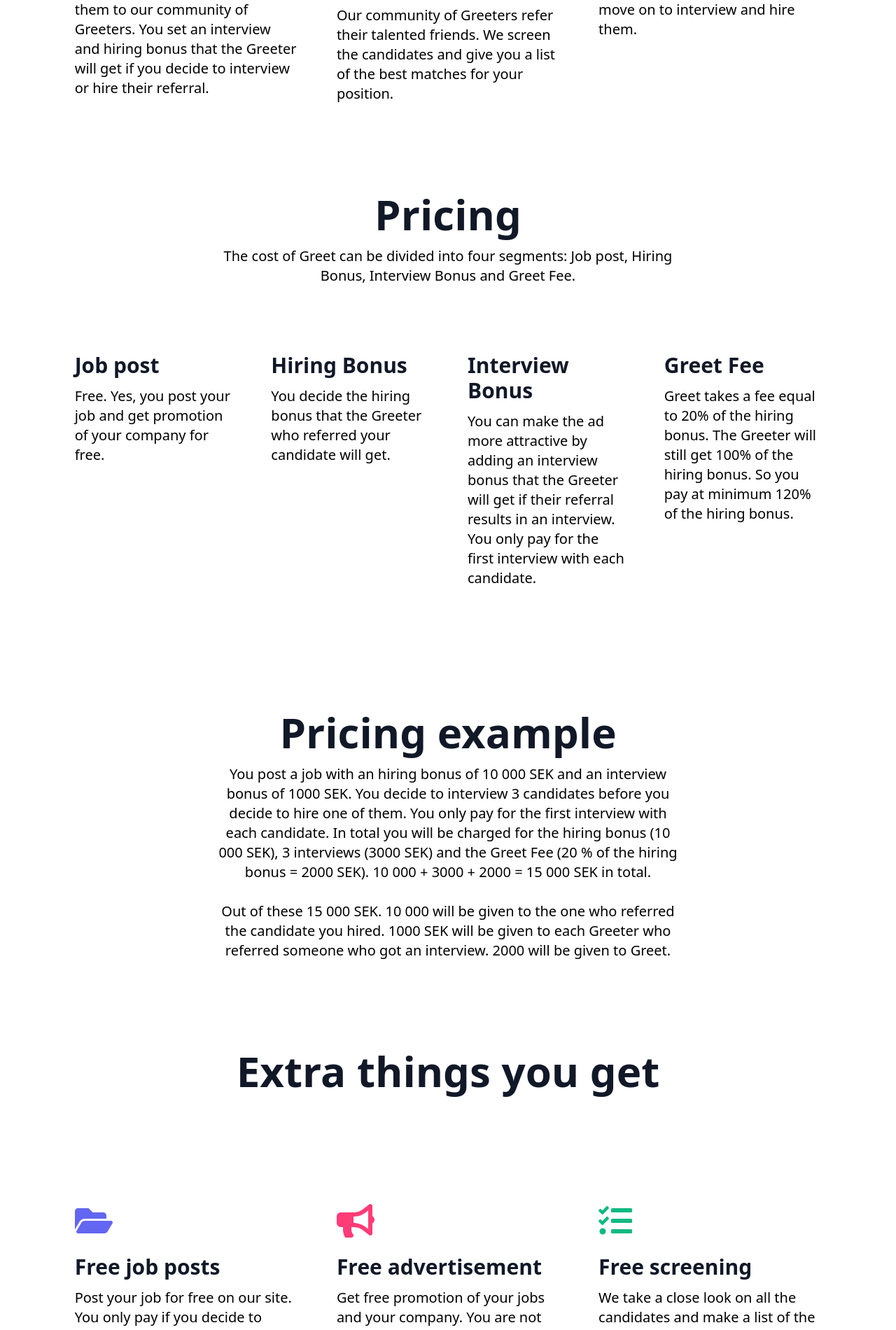
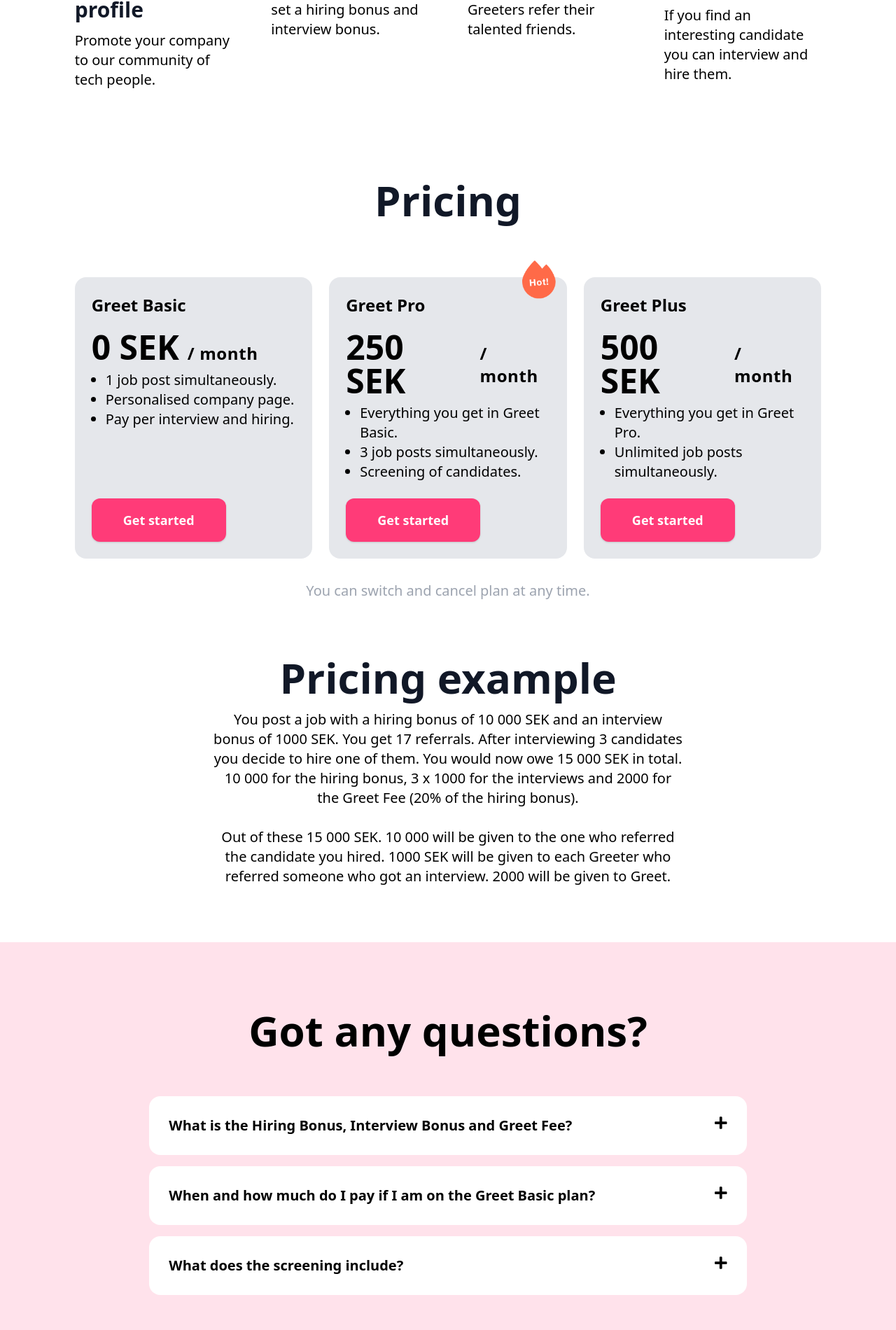
Before and after one commit to johan-akerman/Greet, a React (Create React App) app: page /for-companies in a window 1280 px wide. Shown: the part 672-2572 px from the top of the page at 70% size. Built offline with nearby package versions, Linux system fonts and the light colour scheme.

Commit message:
fixed texts and  added pricing plans

```diff
--- a/src/pages/ForCompanies.js
+++ b/src/pages/ForCompanies.js
@@ -1,12 +1,15 @@
 import { FAQ } from "../components/FAQ";
 import { Banner } from "../components/Banner";
 import { useEffect } from "react";
+import hot from "../images/hot.png";
+import { Link } from "react-router-dom";
 import { FontAwesomeIcon } from "@fortawesome/react-fontawesome";
 import {
   faTasks,
   faBullhorn,
   faCopy,
   faFolderOpen,
+  faEnvelopeOpenText,
   faIdCard,
   faHandsHelping,
 } from "@fortawesome/free-solid-svg-icons";
@@ -22,7 +25,7 @@
           Greet for Companies
         </h1>
 
-        <div className="grid lg:grid-cols-3 grid-cols-1 gap-14 md:py-40 md:pb-12 py-12   md:text-left text-center md:w-10/12 w-11/12  mx-auto ">
+        <div className="grid lg:grid-cols-4 md:grid-cols-2 grid-cols-1 gap-14 md:py-40 md:pb-12 py-12   md:text-left text-center md:w-10/12 w-11/12  mx-auto ">
           <div>
             <FontAwesomeIcon
               className="text-5xl mb-6  text-green-500"
@@ -33,12 +36,10 @@
               Step 1:
             </h2>
             <h1 className="text-3xl text-gray-900 pb-3 font-semibold">
-              You post a job
+              Create a company profile
             </h1>
             <p className="text-xl font-light">
-              We post your jobs and promote them to our community of Greeters.
-              You set an interview and hiring bonus that the Greeter will get if
-              you decide to interview or hire their referral.
+              Promote your company to our community of tech people.
             </p>
           </div>
 
@@ -52,12 +53,26 @@
               Step 2:
             </h2>
             <h1 className="text-3xl text-gray-900 pb-3  font-semibold">
-              Referrals and screening
+              Post a job
             </h1>
             <p className="text-xl font-light">
-              Our community of Greeters refer their talented friends. We screen
-              the candidates and give you a list of the best matches for your
-              position.
+              Write a job description, set a hiring bonus and interview bonus.
+            </p>
+          </div>
+
+          <div>
+            <FontAwesomeIcon
+              className="text-5xl mb-6  text-primary"
+              icon={faEnvelopeOpenText}
+            />
+            <h2 className="text-gray-900 tracking-wide pb-2 uppercase font-semibold">
+              Step 3:
+            </h2>
+            <h1 className="text-3xl  text-gray-900 pb-3 font-semibold">
+              Greeters refer
+            </h1>
+            <p className="text-xl font-light">
+              Our community of Greeters refer their talented friends.
             </p>
           </div>
 
@@ -67,159 +82,124 @@
               icon={faHandsHelping}
             />
             <h2 className="text-gray-900 tracking-wide pb-2 uppercase font-semibold">
-              Step 3:
+              Step 4:
             </h2>
             <h1 className="text-3xl  text-gray-900 pb-3 font-semibold">
               Interview and hire
             </h1>
             <p className="text-xl font-light">
-              When you find a great fit you move on to interview and hire them.
+              If you find an interesting candidate you can interview and hire
+              them.
             </p>
           </div>
         </div>
       </div>
-
-      <div className="bg-white pt-20 md:pb-20">
-        <h1 className="max-w-2xl mx-auto text-center md:text-6xl text-4xl font-bold text-gray-900">
+      <div className="bg-white pt-20 md:pb-20 lg:w-10/12 md:w-10/12 w-11/12 mx-auto">
+        <h1 className="text-center md:text-6xl text-4xl font-bold text-gray-900">
           Pricing
         </h1>
 
-        <p className="text-xl mx-auto max-w-2xl text-center pt-4">
-          The cost of Greet can be divided into four segments: Job post, Hiring
-          Bonus, Interview Bonus and Greet Fee.{" "}
-        </p>
+        <div className="grid lg:grid-cols-3 md:gap-6 gap-10 grid-cols-1 mt-20 mx-auto">
+          <div className="w-full bg-gray-200 text-black rounded-2xl p-6 text-left relative">
+            <h1 className=" md:text-2xl text-xl font-bold">Greet Basic</h1>
+            <span className="flex items-baseline mt-5 mb-2">
+              <h1 className=" md:text-5xl text-2xl font-bold mr-3">0 SEK</h1>
+              <p className="font-semibold tracking-wide align-baseline text-2xl">
+                / month
+              </p>
+            </span>
 
-        <div className="grid lg:grid-cols-4 grid-cols-1 gap-14 md:py-24 md:pb-12 py-12   md:text-left text-center md:w-10/12 w-11/12  mx-auto ">
-          <div>
-            <h1 className="text-3xl text-gray-900 pb-3 font-semibold">
-              Job post
-            </h1>
-            <p className="text-xl font-light">
-              Free. Yes, you post your job and get promotion of your company for
-              free.
-            </p>
+            <ul className="list-disc ml-5 mb-6 text-xl">
+              <li>1 job post simultaneously. </li>
+              <li>Personalised company page. </li>
+              <li>Pay per interview and hiring.</li>
+            </ul>
+
+            <Link
+              to="/post-job"
+              className="md:absolute md:bottom-6 transform ease-in duration-100 hover:-translate-y-1 hover:shadow-lg md:mx-0  w-48 text-white shadow font-semibold rounded-xl flex items-center justify-center px-8 py-3 border border-transparent text-base  bg-primary  md:py-4 md:text-lg md:px-10"
+            >
+              Get started
+            </Link>
+          </div>
+          <div className="w-full bg-gray-200 text-black rounded-2xl p-6 text-left relative">
+            <img src={hot} className="absolute right-4 -top-6 w-12" alt="hot" />
+            <h1 className=" md:text-2xl text-xl font-bold">Greet Pro</h1>
+            <span className="flex items-baseline mt-5 mb-2">
+              <h1 className=" md:text-5xl text-2xl font-bold mr-3">250 SEK</h1>
+              <p className="font-semibold tracking-wide align-baseline text-2xl">
+                / month
+              </p>
+            </span>
+
+            <ul className="list-disc ml-5 mb-6 text-xl">
+              <li>Everything you get in Greet Basic.</li>
+              <li>3 job posts simultaneously. </li>
+              <li>Screening of candidates.</li>
+            </ul>
+
+            <Link
+              to="/post-job"
+              className="transform ease-in duration-100 hover:-translate-y-1 hover:shadow-lg md:mx-0 w-48 text-white shadow font-semibold rounded-xl flex items-center justify-center px-8 py-3 border border-transparent text-base  bg-primary  md:py-4 md:text-lg md:px-10"
+            >
+              Get started
+            </Link>
           </div>
 
-          <div>
-            <h1 className="text-3xl text-gray-900 pb-3  font-semibold">
-              Hiring Bonus
-            </h1>
-            <p className="text-xl font-light">
-              You decide the hiring bonus that the Greeter who referred your
-              candidate will get.
-            </p>
-          </div>
+          <div className="w-full bg-gray-200 text-black rounded-2xl p-6 text-left relative">
+            <h1 className=" md:text-2xl text-xl font-bold">Greet Plus</h1>
+            <span className="flex items-baseline mt-5 mb-2">
+              <h1 className=" md:text-5xl text-2xl font-bold mr-3">500 SEK</h1>
+              <p className="font-semibold tracking-wide align-baseline text-2xl">
+                / month
+              </p>
+            </span>
 
-          <div>
-            <h1 className="text-3xl  text-gray-900 pb-3 font-semibold">
-              Interview Bonus
-            </h1>
-            <p className="text-xl font-light">
-              You can make the ad more attractive by adding an interview bonus
-              that the Greeter will get if their referral results in an
-              interview. You only pay for the first interview with each
-              candidate.
-            </p>
-          </div>
+            <ul className="list-disc ml-5 mb-6 text-xl">
+              <li>Everything you get in Greet Pro. </li>
+              <li>Unlimited job posts simultaneously.</li>
+            </ul>
 
-          <div>
-            <h1 className="text-3xl  text-gray-900 pb-3 font-semibold">
-              Greet Fee
-            </h1>
-            <p className="text-xl font-light">
-              Greet takes a fee equal to 20% of the hiring bonus. The Greeter
-              will still get 100% of the hiring bonus. So you pay at minimum
-              120% of the hiring bonus.
-            </p>
+            <Link
+              to="/post-job"
+              className="md:absolute md:bottom-6 transform ease-in duration-100 hover:-translate-y-1 hover:shadow-lg  w-48 text-white shadow font-semibold rounded-xl flex items-center justify-center px-8 py-3 border border-transparent text-base  bg-primary  md:py-4 md:text-lg md:px-10"
+            >
+              Get started
+            </Link>
           </div>
         </div>
+        <p className="mt-8 text-center text-xl text-gray-400">
+          You can switch and cancel plan at any time.
+        </p>
       </div>
-
-      <div className="bg-white py-12 px-3">
+      <div className="bg-white md:pt-0 pt-12 mb-20 px-3">
         <h1 className="max-w-2xl mx-auto text-center md:text-6xl text-4xl font-bold text-gray-900">
           Pricing example
         </h1>
 
         <p className="text-xl mx-auto max-w-2xl text-center pt-4">
-          You post a job with an hiring bonus of 10 000 SEK and an interview
-          bonus of 1000 SEK. You decide to interview 3 candidates before you
-          decide to hire one of them. You only pay for the first interview with
-          each candidate. In total you will be charged for the hiring bonus (10
-          000 SEK), 3 interviews (3000 SEK) and the Greet Fee (20 % of the
-          hiring bonus = 2000 SEK). 10 000 + 3000 + 2000 = 15 000 SEK in total.{" "}
-          <br /> <br /> Out of these 15 000 SEK. 10 000 will be given to the one
-          who referred the candidate you hired. 1000 SEK will be given to each
-          Greeter who referred someone who got an interview. 2000 will be given
-          to Greet.
+          You post a job with a hiring bonus of 10 000 SEK and an interview
+          bonus of 1000 SEK. You get 17 referrals. After interviewing 3
+          candidates you decide to hire one of them. You would now owe 15 000
+          SEK in total. 10 000 for the hiring bonus, 3 x 1000 for the interviews
+          and 2000 for the Greet Fee (20% of the hiring bonus).
+          <br />
+          <br />
+          Out of these 15 000 SEK. 10 000 will be given to the one who referred
+          the candidate you hired. 1000 SEK will be given to each Greeter who
+          referred someone who got an interview. 2000 will be given to Greet.
         </p>
       </div>
 
-      <div className="bg-white pt-20 md:pb-20">
-        <h1 className="max-w-2xl mx-auto text-center md:text-6xl text-4xl font-bold text-gray-900">
-          Extra things you get
-        </h1>
-
-        <div className="grid lg:grid-cols-3 grid-cols-1 gap-14 md:py-40 md:pb-12 py-12   md:text-left text-center md:w-10/12 w-11/12  mx-auto ">
-          <div>
-            <FontAwesomeIcon
-              className="text-5xl mb-6 text-indigo-500"
-              icon={faFolderOpen}
-            />
-
-            <h1 className="text-3xl text-gray-900 pb-3 font-semibold">
-              Free job posts
-            </h1>
-            <p className="text-xl font-light">
-              Post your job for free on our site. You only pay if you decide to
-              interview or hire a candidate that someone referred.
-            </p>
-          </div>
-
-          <div>
-            <FontAwesomeIcon
-              className="text-5xl mb-6 text-primary"
-              icon={faBullhorn}
-            />
-
-            <h1 className="text-3xl text-gray-900 pb-3  font-semibold">
-              Free advertisement
-            </h1>
-            <p className="text-xl font-light">
-              Get free promotion of your jobs and your company. You are not
-              obligated to interview or hire someone only because you posted a
-              job.
-            </p>
-          </div>
-
-          <div>
-            <FontAwesomeIcon
-              className="text-5xl mb-6 text-green-500"
-              icon={faTasks}
-            />
-
-            <h1 className="text-3xl  text-gray-900 pb-3 font-semibold">
-              Free screening
-            </h1>
-            <p className="text-xl font-light">
-              We take a close look on all the candidates and make a list of the
-              ones that is the best fit for your jobs.
-            </p>
-          </div>
-        </div>
-      </div>
-
       <FAQ
-        questionOne="What does it cost to post a job?"
-        answerOne="Nothing, you pay when you decide to interview or hire a candidate that someone referred."
-        questionTwo="How much do we pay?"
-        answerTwo="You pay for each interview you have with a candidate, this is called the interview bonus. If you post a job with a hiring bonus of 10.000 SEK. You will
-        in total be charged 12.000 SEK. 10.000 will get paid to the referrer
-        and 2.000 will get paid to Greet. Greet does not take a fee of the
-        interview bonus."
-        questionThree="How do I post my jobs on Greet?"
-        answerThree="We just launched Greet and currently looking for the most exciting tech companies in Sweden to post their jobs on the site. Feel free to reach out to us at join.greet@gmail.com"
+        questionOne="What is the Hiring Bonus, Interview Bonus and Greet Fee?"
+        answerOne="The hiring bonus is what the Greeters will see on the job board and get paid if their referral results in a hiring. The Interview bonus is what is paid if a referral ends up with an interview. You decide what the hiring- and interview bonus should be. The Greet Fee is equal to 20% of your hiring bonus."
+        questionTwo="When and how much do I pay if I am on the Greet Basic plan?"
+        answerTwo="You pay when you interview and/ or hire someone. You decide how much you will pay by deciding your own Hiring Bonus and Interview Bonus. Take a look at the example above for more information."
+        questionThree="What does the screening include?"
+        answerThree="In the  Greet Pro and Greet Plus plan a screening is included. This means that we take a close look at all the candidates and make a list of the ones that are the best fit.
+        "
       />
-
       <Banner
         title="Ready to hire your next star?"
         button="Post a job"
--- a/src/pages/Home.js
+++ b/src/pages/Home.js
@@ -61,8 +61,8 @@
       <FAQ
         questionOne="How do I post jobs on Greet?"
         answerOne="Reach out to us at join.greet@gmail.com"
-        questionTwo="When will there be more jobs on Greet?"
-        answerTwo="We just launched Greet and are currently looking for the most exciting tech companies in Sweden to post their jobs on the site. In order words: soon. "
+        questionTwo="What is Hiring Bonus and Interview Bonus?"
+        answerTwo="The hiring bonus is what the Greeter (the one who refers) will see on the job board and get paid if their referral results in a hiring. The Interview bonus is what is paid if a referral ends up with an interview. Both are listed on the job ads."
         questionThree="When does the Greeter get paid?"
         answerThree="The one who refer someone to a job (also known as a Greeter) gets paid when their candidate get an interview or get hired. The amount is specified on the job ads."
       />
--- a/src/pages/PostJob.js
+++ b/src/pages/PostJob.js
@@ -81,9 +81,9 @@
         ) : (
           <div className="py-32">
             <h1 className="text-5xl text-center mb-3 font-semibold">
-              Post a job on Greet
+              Join Greet
             </h1>
-            <p className="text-center text-lg mb-12 text-gray-500">
+            <p className="text-center md:w-8/12 w-12/12 mx-auto text-lg mb-12 text-gray-500">
               We would love to understand how we can help your company grow
               before posting your job ads. Please fill in your details, and
               we'll be in touch soon.
```
Also changed, not shown: src/components/HowItWorks.jsx (+16 -11 lines), src/components/JobBoard.jsx (+4 -4 lines), src/components/SocialMedia.jsx (+12 -4 lines), src/pages/ForGreeters.js (+17 -12 lines).
